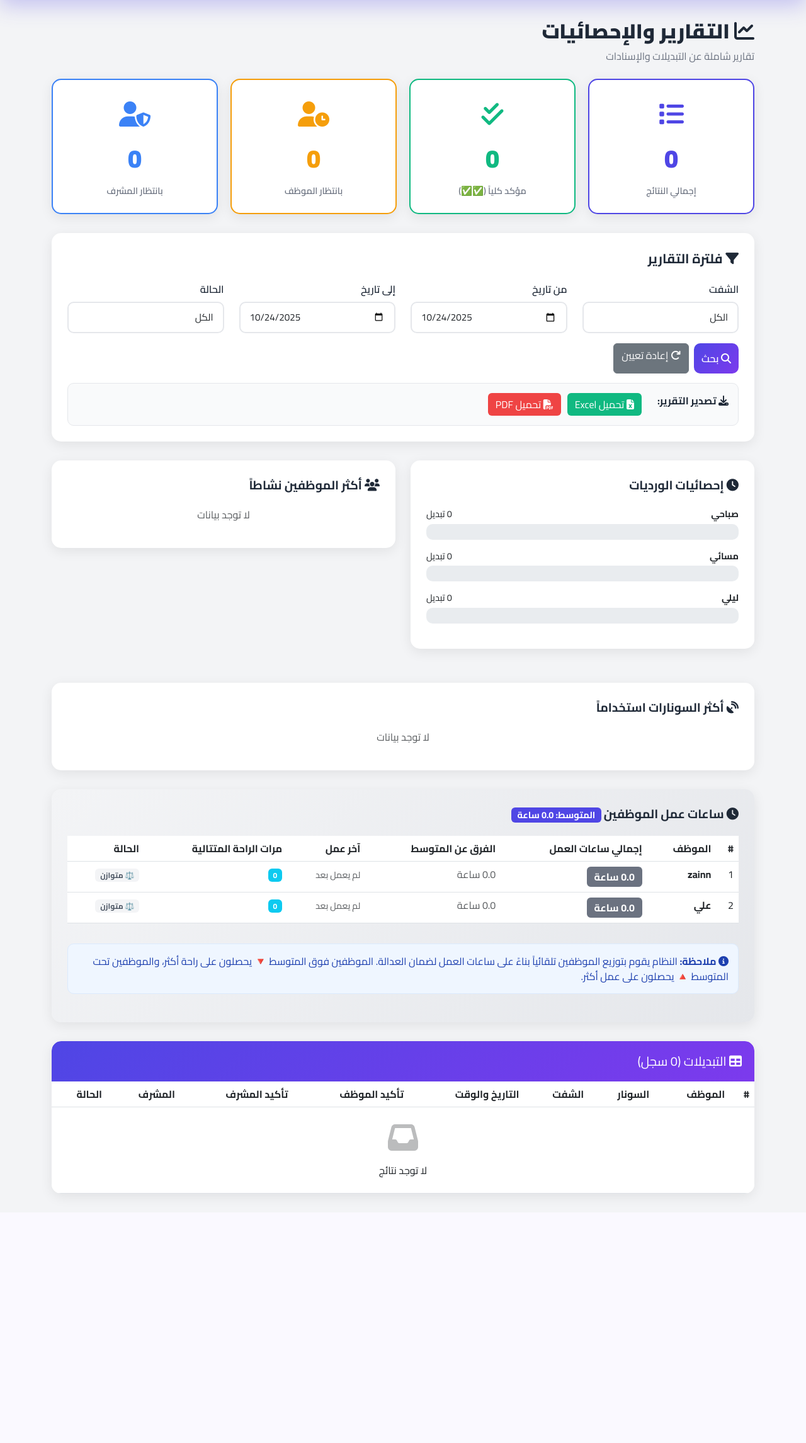
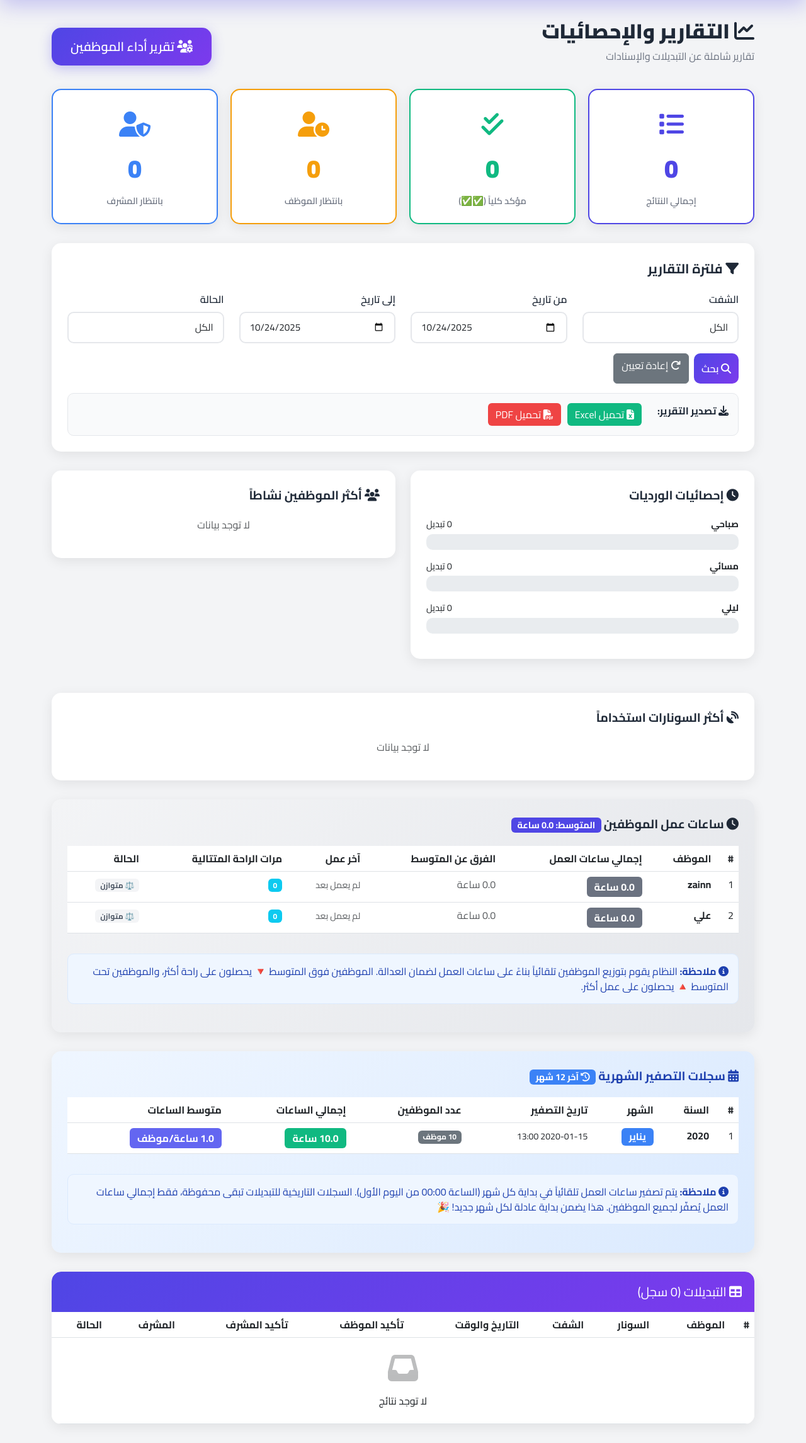
Before and after one commit to the1onee/sonar_sheft, a Django app: page /reports/ in a window 1280 px wide. Shown: the part 104-2395 px from the top of the page at 63% size. Before the commit the page ends 2012 px from the top, so only its background shows below. Run offline with Django 5.2, Linux system fonts and the light colour scheme; a user stored in the database is signed in; data comes from the database, SQL or seed files in the repository; tables that the repository leaves empty hold one stand-in row (values such as "Sample post"); parts of the project's set-up code (start-up, migrations or seed data) failed here and were passed over.

Commit message:
اضافه تقارير الموظفين

```diff
--- a/shift_manager/shift_manager/celery.py
+++ b/shift_manager/shift_manager/celery.py
@@ -37,6 +37,11 @@ app.conf.beat_schedule = {
         'task': 'shifts.tasks.check_early_notifications_task',
         'schedule': crontab(minute='*/10'),  # كل 10 دقائق
     },
+    # مهمة تصفير ساعات العمل الشهرية - أول يوم من كل شهر في منتصف الليل
+    'reset-monthly-work-hours': {
+        'task': 'shifts.tasks.reset_monthly_work_hours',
+        'schedule': crontab(minute=0, hour=0, day_of_month=1),  # الساعة 00:00 في اليوم الأول من كل شهر
+    },
 }
 
 app.autodiscover_tasks()
--- a/shift_manager/shifts/urls.py
+++ b/shift_manager/shifts/urls.py
@@ -70,6 +70,7 @@ urlpatterns = [
 
     # التقارير
     path('reports/', views.reports_view, name='reports'),
+    path('reports/employee-performance/', views.employee_performance_report, name='employee_performance_report'),
     path('reports/export/excel/', views.export_reports_excel, name='export_reports_excel'),
     path('reports/export/pdf/', views.export_reports_pdf, name='export_reports_pdf'),
 
--- a/shift_manager/shifts/views.py
+++ b/shift_manager/shifts/views.py
@@ -951,6 +951,10 @@ def reports_view(request):
     # ترتيب حسب ساعات العمل (من الأكثر إلى الأقل)
     employees_work_hours.sort(key=lambda x: x['total_work_hours'], reverse=True)
 
+    # 📅 سجلات التصفير الشهرية
+    from .models import MonthlyWorkHoursReset
+    monthly_resets = MonthlyWorkHoursReset.objects.all().order_by('-year', '-month')[:12]  # آخر 12 شهر
+
     context = {
         'assignments': assignments[:100],  # حد أقصى 100 سجل للعرض
         'total_count': total_count,
@@ -969,9 +973,246 @@ def reports_view(request):
         # إحصائيات ساعات العمل الجديدة
         'employees_work_hours': employees_work_hours,
         'avg_work_hours': avg_hours,
+        # سجلات التصفير الشهرية
+        'monthly_resets': monthly_resets,
     }
 
     return render(request, 'reports/index.html', context)
+
+
+@login_required
+def employee_performance_report(request):
+    """تقرير أداء الموظفين المفصل مع إمكانية التصدير إلى Excel"""
+    from django.utils import timezone
+    from datetime import datetime, timedelta
+    from django.db.models import Count, Q, Sum
+
+    # الحصول على الفلاتر
+    date_from = request.GET.get('date_from', '')
+    date_to = request.GET.get('date_to', '')
+    export_excel = request.GET.get('export', '') == 'excel'
+
+    # جلب جميع الموظفين
+    all_employees = Employee.objects.all().order_by('name')
+
+    # حساب متوسط ساعات العمل
+    total_hours = sum(emp.total_work_hours for emp in all_employees)
+    avg_hours = total_hours / all_employees.count() if all_employees.count() > 0 else 0.0
+
+    # بناء تقرير مفصل لكل موظف
+    employees_data = []
+
+    for emp in all_employees:
+        # التبديلات الأساسية
+        assignments = EmployeeAssignment.objects.filter(employee=emp)
+
+        # تطبيق فلتر التاريخ
+        if date_from:
+            try:
+                date_from_obj = datetime.strptime(date_from, '%Y-%m-%d')
+                assignments = assignments.filter(assigned_at__gte=date_from_obj)
+            except ValueError:
+                pass
+
+        if date_to:
+            try:
+                date_to_obj = datetime.strptime(date_to, '%Y-%m-%d')
+                date_to_obj = date_to_obj + timedelta(days=1)
+                assignments = assignments.filter(assigned_at__lt=date_to_obj)
+            except ValueError:
+                pass
+
+        # إحصائيات التبديلات
+        total_assignments = assignments.count()
+        confirmed_assignments = assignments.filter(
+            employee_confirmed=True,
+            supervisor_confirmed=True
+        ).count()
+        pending_assignments = assignments.filter(
+            Q(employee_confirmed=False) | Q(supervisor_confirmed=False)
+        ).count()
+
+        # حساب ساعات العمل من التبديلات الفعلية (المؤكدة)
+        confirmed_work_hours = 0.0
+        for assignment in assignments.filter(employee_confirmed=True, supervisor_confirmed=True):
+            if assignment.work_duration_hours:
+                confirmed_work_hours += assignment.work_duration_hours
+
+        # معدل التأكيد
+        confirmation_rate = (confirmed_assignments / total_assignments * 100) if total_assignments > 0 else 0.0
+
+        # الفرق عن المتوسط
+        diff_from_avg = emp.total_work_hours - avg_hours
+
+        # الحالة
+        if emp.is_on_leave:
+            status = '🏖️ في إجازة'
+            status_class = 'warning'
+        elif diff_from_avg > 5.0:
+            status = '🔻 فوق المتوسط بكثير'
+            status_class = 'danger'
+        elif diff_from_avg > 1.0:
+            status = '🔻 فوق المتوسط'
+            status_class = 'info'
+        elif diff_from_avg < -5.0:
+            status = '🔺 تحت المتوسط بكثير'
+            status_class = 'success'
+        elif diff_from_avg < -1.0:
+            status = '🔺 تحت المتوسط'
+            status_class = 'primary'
+        else:
+            status = '⚖️ متوازن'
+            status_class = 'secondary'
+
+        employees_data.append({
+            'name': emp.name,
+            'telegram_id': emp.telegram_id or 'غير محدد',
+            'total_work_hours': emp.total_work_hours,
+            'confirmed_work_hours': confirmed_work_hours,
+            'diff_from_avg': diff_from_avg,
+            'total_assignments': total_assignments,
+            'confirmed_assignments': confirmed_assignments,
+            'pending_assignments': pending_assignments,
+            'confirmation_rate': confirmation_rate,
+            'last_work': emp.last_work_datetime,
+            'consecutive_rest': emp.consecutive_rest_count,
+            'is_on_leave': emp.is_on_leave,
+            'status': status,
+            'status_class': status_class,
+            'created_at': emp.created_at,
+        })
+
+    # ترتيب حسب ساعات العمل (من الأكثر إلى الأقل)
+    employees_data.sort(key=lambda x: x['total_work_hours'], reverse=True)
+
+    # إذا كان طلب تصدير Excel
+    if export_excel:
+        import openpyxl
+        from openpyxl.styles import Font, PatternFill, Alignment, Border, Side
+        from django.http import HttpResponse
+
+        # إنشاء workbook
+        wb = openpyxl.Workbook()
+        ws = wb.active
+        ws.title = 'تقرير أداء الموظفين'
+
+        # تنسيق العنوان الرئيسي
+        ws.merge_cells('A1:M1')
+        ws['A1'] = 'تقرير أداء الموظفين - نظام إدارة السونار'
+        ws['A1'].font = Font(size=16, bold=True, color='FFFFFF')
+        ws['A1'].fill = PatternFill(start_color='4F46E5', end_color='4F46E5', fill_type='solid')
+        ws['A1'].alignment = Alignment(horizontal='center', vertical='center')
+        ws.row_dimensions[1].height = 30
+
+        # معلومات التقرير
+        ws['A2'] = f'تاريخ الإنشاء: {timezone.localtime(timezone.now()).strftime("%Y-%m-%d %H:%M")}'
+        ws['A3'] = f'عدد الموظفين: {len(employees_data)}'
+        ws['A4'] = f'متوسط ساعات العمل: {avg_hours:.1f} ساعة'
+
+        if date_from:
+            ws['A5'] = f'من تاريخ: {date_from}'
+        if date_to:
+            ws['A6'] = f'إلى تاريخ: {date_to}'
+
+        # رأس الجدول
+        headers = [
+            '#', 'اسم الموظف', 'معرف تليجرام', 'إجمالي ساعات العمل',
+            'ساعات العمل المؤكدة', 'الفرق عن المتوسط', 'عدد التبديلات',
+            'التبديلات المؤكدة', 'التبديلات المعلقة', 'معدل التأكيد %',
+            'آخر عمل', 'مرات الراحة', 'الحالة'
+        ]
+
+        header_row = 8
+        for col, header in enumerate(headers, 1):
+            cell = ws.cell(row=header_row, column=col)
+            cell.value = header
+            cell.font = Font(bold=True, color='FFFFFF', size=12)
+            cell.fill = PatternFill(start_color='3B82F6', end_color='3B82F6', fill_type='solid')
+            cell.alignment = Alignment(horizontal='center', vertical='center')
+            cell.border = Border(
+                left=Side(style='thin'),
+                right=Side(style='thin'),
+                top=Side(style='thin'),
+                bottom=Side(style='thin')
+            )
+
+        ws.row_dimensions[header_row].height = 25
+
+        # البيانات
+        for idx, emp_data in enumerate(employees_data, 1):
+            row = header_row + idx
+
+            ws.cell(row=row, column=1, value=idx)
+            ws.cell(row=row, column=2, value=emp_data['name'])
+            ws.cell(row=row, column=3, value=emp_data['telegram_id'])
+            ws.cell(row=row, column=4, value=f"{emp_data['total_work_hours']:.1f}")
+            ws.cell(row=row, column=5, value=f"{emp_data['confirmed_work_hours']:.1f}")
+            ws.cell(row=row, column=6, value=f"{emp_data['diff_from_avg']:.1f}")
+            ws.cell(row=row, column=7, value=emp_data['total_assignments'])
+            ws.cell(row=row, column=8, value=emp_data['confirmed_assignments'])
+            ws.cell(row=row, column=9, value=emp_data['pending_assignments'])
+            ws.cell(row=row, column=10, value=f"{emp_data['confirmation_rate']:.1f}%")
+            ws.cell(row=row, column=11, value=emp_data['last_work'].strftime('%Y-%m-%d %H:%M') if emp_data['last_work'] else 'لم يعمل بعد')
+            ws.cell(row=row, column=12, value=emp_data['consecutive_rest'])
+            ws.cell(row=row, column=13, value=emp_data['status'])
+
+            # تلوين الصفوف حسب الحالة
+            fill_color = None
+            if emp_data['is_on_leave']:
+                fill_color = 'FEF3C7'
+            elif emp_data['diff_from_avg'] > 5.0:
+                fill_color = 'FEE2E2'
+            elif emp_data['diff_from_avg'] < -5.0:
+                fill_color = 'D1FAE5'
+
+            for col in range(1, 14):
+                cell = ws.cell(row=row, column=col)
+                cell.alignment = Alignment(horizontal='center', vertical='center')
+                cell.border = Border(
+                    left=Side(style='thin'),
+                    right=Side(style='thin'),
+                    top=Side(style='thin'),
+                    bottom=Side(style='thin')
+                )
+                if fill_color:
+                    cell.fill = PatternFill(start_color=fill_color, end_color=fill_color, fill_type='solid')
+
+        # ضبط عرض الأعمدة
+        ws.column_dimensions['A'].width = 5
+        ws.column_dimensions['B'].width = 20
+        ws.column_dimensions['C'].width = 15
+        ws.column_dimensions['D'].width = 18
+        ws.column_dimensions['E'].width = 18
+        ws.column_dimensions['F'].width = 18
+        ws.column_dimensions['G'].width = 15
+        ws.column_dimensions['H'].width = 15
+        ws.column_dimensions['I'].width = 15
+        ws.column_dimensions['J'].width = 15
+        ws.column_dimensions['K'].width = 18
+        ws.column_dimensions['L'].width = 12
+        ws.column_dimensions['M'].width = 20
+
+        # إنشاء الاستجابة
+        response = HttpResponse(
+            content_type='application/vnd.openxmlformats-officedocument.spreadsheetml.sheet'
+        )
+        filename = f'employee_performance_{timezone.now().strftime("%Y%m%d_%H%M%S")}.xlsx'
+        response['Content-Disposition'] = f'attachment; filename={filename}'
+
+        wb.save(response)
+        return response
+
+    # عرض الصفحة العادية
+    context = {
+        'employees_data': employees_data,
+        'avg_hours': avg_hours,
+        'total_employees': len(employees_data),
+        'date_from': date_from,
+        'date_to': date_to,
+        'total_hours': total_hours,
+    }
+
+    return render(request, 'reports/employee_performance.html', context)
 
 
 # ==================== إعدادات النظام (System Settings) ====================
--- a/shift_manager/templates/reports/index.html
+++ b/shift_manager/templates/reports/index.html
@@ -176,11 +176,16 @@
 <div class="content-wrapper">
     <div class="container">
         <!-- العنوان -->
-        <div class="mb-4">
-            <h2 style="font-weight: 900; color: #1F2937;">
-                <i class="fas fa-chart-line"></i> التقارير والإحصائيات
-            </h2>
-            <p style="color: #6B7280;">تقارير شاملة عن التبديلات والإسنادات</p>
+        <div class="mb-4 d-flex justify-content-between align-items-center">
+            <div>
+                <h2 style="font-weight: 900; color: #1F2937;">
+                    <i class="fas fa-chart-line"></i> التقارير والإحصائيات
+                </h2>
+                <p style="color: #6B7280;">تقارير شاملة عن التبديلات والإسنادات</p>
+            </div>
+            <a href="{% url 'employee_performance_report' %}" class="btn btn-lg" style="background: linear-gradient(135deg, #4F46E5 0%, #7C3AED 100%); color: white; border: none; padding: 15px 30px; border-radius: 15px; font-weight: 600; box-shadow: 0 5px 20px rgba(79, 70, 229, 0.3); transition: all 0.3s ease;">
+                <i class="fas fa-users-cog"></i> تقرير أداء الموظفين
+            </a>
         </div>
 
         <!-- الإحصائيات الرئيسية -->
@@ -463,6 +468,76 @@
             {% endif %}
         </div>
 
+        <!-- سجلات التصفير الشهرية -->
+        <div class="chart-container" style="background: linear-gradient(135deg, #EFF6FF 0%, #DBEAFE 100%);">
+            <div class="chart-title" style="color: #1E40AF;">
+                <i class="fas fa-calendar-alt"></i> سجلات التصفير الشهرية
+                <span class="badge" style="background: #3B82F6; font-size: 0.9rem;">
+                    <i class="fas fa-history"></i> آخر 12 شهر
+                </span>
+            </div>
+
+            {% if monthly_resets %}
+            <div class="table-responsive">
+                <table class="table table-hover" style="background: white;">
+                    <thead style="background: #3B82F6; color: white;">
+                        <tr>
+                            <th>#</th>
+                            <th>السنة</th>
+                            <th>الشهر</th>
+                            <th>تاريخ التصفير</th>
+                            <th>عدد الموظفين</th>
+                            <th>إجمالي الساعات</th>
+                            <th>متوسط الساعات</th>
+                        </tr>
+                    </thead>
+                    <tbody>
+                        {% for reset in monthly_resets %}
+                        <tr>
+                            <td>{{ forloop.counter }}</td>
+                            <td><strong>{{ reset.year }}</strong></td>
+                            <td>
+                                <span class="badge" style="background: #3B82F6; font-size: 0.95rem; padding: 6px 12px;">
+                                    {{ reset.get_month_name }}
+                                </span>
+                            </td>
+                            <td>
+                                <small>{{ reset.reset_datetime|date:"Y-m-d H:i" }}</small>
+                            </td>
+                            <td>
+                                <span class="badge bg-secondary">{{ reset.total_employees }} موظف</span>
+                            </td>
+                            <td>
+                                <span class="badge" style="background: #10B981; font-size: 1rem; padding: 8px 12px;">
+                                    {{ reset.total_hours_before_reset|floatformat:1 }} ساعة
+                                </span>
+                            </td>
+                            <td>
+                                <span class="badge" style="background: #6366F1; font-size: 1rem; padding: 8px 12px;">
+                                    {{ reset.average_hours_before_reset|floatformat:1 }} ساعة/موظف
+                                </span>
+                            </td>
+                        </tr>
+                        {% endfor %}
+                    </tbody>
+                </table>
+            </div>
+
+            <div class="alert alert-info mt-3" style="background: #EFF6FF; border: 1px solid #DBEAFE; color: #1E40AF;">
+                <i class="fas fa-info-circle"></i>
+                <strong>ملاحظة:</strong> يتم تصفير ساعات العمل تلقائياً في بداية كل شهر (الساعة 00:00 من اليوم الأول).
+                السجلات التاريخية للتبديلات تبقى محفوظة، فقط إجمالي ساعات العمل يُصفّر لجميع الموظفين.
+                هذا يضمن بداية عادلة لكل شهر جديد! 🎉
+            </div>
+            {% else %}
+            <div class="alert alert-warning text-center">
+                <i class="fas fa-calendar-times fa-3x mb-3"></i>
+                <p>لا توجد سجلات تصفير شهرية بعد</p>
+                <small class="text-muted">سيتم تسجيل أول تصفير في بداية الشهر القادم</small>
+            </div>
+            {% endif %}
+        </div>
+
         <!-- جدول التبديلات -->
         <div class="table-container">
             <div class="card-header">
```
Also changed, not shown: shift_manager/shifts/admin.py (+21 -1 lines), shift_manager/shifts/models.py (+119 -8 lines), shift_manager/shifts/tasks.py (+134 -0 lines).
